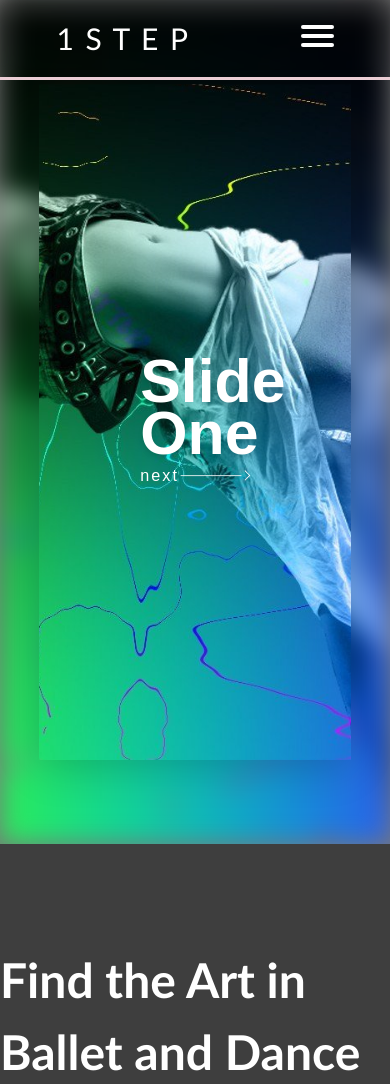
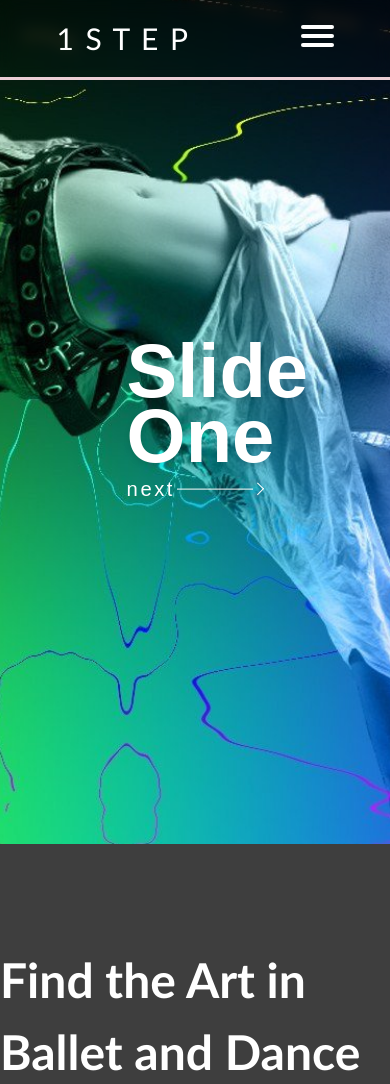
Before and after one commit to LilithsDemon/1STEP-UNI, a PHP site: page / in a window 390 px wide. Shown: the top 1084 px of the page. Run offline with PHP 8.4, Linux system fonts and the light colour scheme; some libraries are stand-ins or nearby versions.

Commit message:
Better acess on mobile

```diff
--- a/style.css
+++ b/style.css
@@ -333,7 +333,7 @@ nav h1 {
     transition-delay: 900ms !important;
   }
   .slider__slide--active .slider__inner {
-    transform: scale(0.8);
+    transform: scale(0.85);
     box-shadow: 0 1vh 6vh rgba(0, 0, 0, 0.2);
     pointer-events: auto;
     opacity: 1;
@@ -534,4 +534,8 @@ nav h1 {
         flex-direction: column-reverse;
     }
 
+    .slider__slide--active .slider__inner {
+        transform: scale(1);
+      }
+
 }
```
